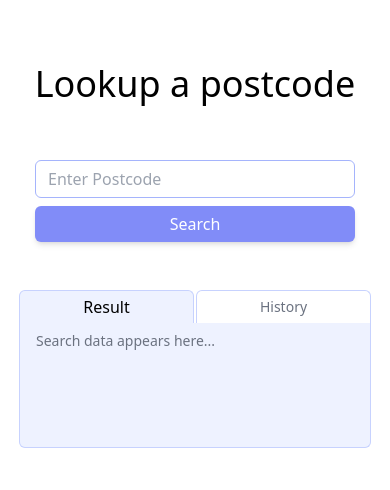
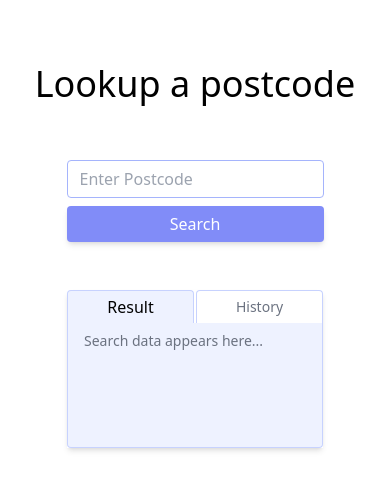
Before and after one commit to dkumza/postcodes-api-front, a React (Vite) app: page / in a window 390 px wide. Shown: the top 490 px of the page. Built offline with nearby package versions, Linux system fonts and the light colour scheme.

Commit message:
styling fix

```diff
--- a/src/App.jsx
+++ b/src/App.jsx
@@ -5,11 +5,11 @@ import { Form } from './components/forms/Form';
 
 function App() {
   return (
-    <>
+    <div className='flex flex-col items-center'>
       <Header />
       <Form />
       <Information />
-    </>
+    </div>
   );
 }
 
--- a/src/components/Information/Information.jsx
+++ b/src/components/Information/Information.jsx
@@ -7,12 +7,12 @@ export const Information = () => {
   const showInfo = useSelector((state) => state.postcodes.showInfo);
 
   return (
-    <div className='flex flex-col justify-center items-center'>
+    <div className='flex flex-col justify-center items-center mb-8 md:min-w-[22rem] md:max-w-[22rem] shadow-md'>
       <div className='flex w-full justify-center gap-[2px]'>
         <InformationButton text='Result' />
         <InformationButton text='History' />
       </div>
-      <div>{showInfo ? <Results /> : <History />}</div>
+      <div className='w-full'>{showInfo ? <Results /> : <History />}</div>
     </div>
   );
 };
--- a/src/components/Information/InformationButton.jsx
+++ b/src/components/Information/InformationButton.jsx
@@ -21,7 +21,7 @@ export const InformationButton = ({ text }) => {
 
   return (
     <button
-      className={`${buttonStyle}  border border-indigo-200 border-b-0 min-w-[175px] py-1  rounded-md rounded-b-none`}
+      className={`${buttonStyle}  border border-indigo-200 border-b-0 md:min-w-[175px] w-full py-1  rounded rounded-b-none`}
       onClick={(e) => handleChangeView(e)}
     >
       {text}
--- a/src/components/Information/history/History.jsx
+++ b/src/components/Information/history/History.jsx
@@ -5,10 +5,10 @@ export const History = () => {
   const { postcodes } = useSelector((state) => state.postcodes);
 
   return (
-    <div className='container relative bg-indigo-50 rounded-md rounded-t-none border border-indigo-200 border-t-0 min-w-[22rem] p-2 px-2'>
+    <div className='container min-w-64 md:min-w-[22rem] bg-indigo-50 rounded rounded-t-none border border-indigo-200 border-t-0 p-2 px-4'>
       <div className={`min-h-[108px] max-h-[108px] overflow-auto`}>
         {postcodes.length === 0 && (
-          <h2 className='text-gray-500 text-sm px-2'>Search history appears here...</h2>
+          <h2 className='text-gray-500 text-sm'>Search history appears here...</h2>
         )}
         {postcodes &&
           postcodes.map((postcode, index) => <HistoryItems key={index} postcode={postcode} />)}
--- a/src/components/Information/history/HistoryItems.jsx
+++ b/src/components/Information/history/HistoryItems.jsx
@@ -22,7 +22,7 @@ export const HistoryItems = ({ postcode }) => {
   return (
     <div className=''>
       {modal && <DeleteModal />}
-      <div className='hover:cursor-pointer hover:bg-indigo-100 px-2 flex justify-between items-center py-1'>
+      <div className='hover:cursor-pointer hover:bg-indigo-100 px-2 flex justify-between items-center py-1 min-w-full'>
         <p onClick={() => handleSearch(postcode)}>{postcode}</p>
         <div onClick={() => handleToDelete(postcode)}>
           <img className='h-6 hover:bg-gray-100 rounded-full p-1' src={delIcon} alt='' />
--- a/src/components/Information/results/Results.jsx
+++ b/src/components/Information/results/Results.jsx
@@ -5,8 +5,8 @@ export const Results = () => {
   const postCodeInfo = useSelector((state) => state.postcodes.postcodeInfo);
 
   return (
-    <div className='container bg-indigo-50 rounded-md rounded-t-none border border-indigo-200 border-t-0 min-w-[22rem] p-2 px-4'>
-      <div className='min-h-[108px]'>
+    <div className='container min-w-64 md:min-w-[22rem] bg-indigo-50 rounded rounded-t-none border border-indigo-200 border-t-0 p-2 px-4'>
+      <div className='min-h-[108px] max-h-[108px]'>
         {/* show if no postcode are fetched. else show fetched postcode information */}
         {!postCodeInfo && <h2 className='text-gray-500 text-sm'>Search data appears here...</h2>}
         {postCodeInfo && (
@@ -27,3 +27,5 @@ export const Results = () => {
     </div>
   );
 };
+
+// min-w-[22rem]
--- a/src/components/forms/Form.jsx
+++ b/src/components/forms/Form.jsx
@@ -23,7 +23,7 @@ export const Form = () => {
   return (
     <div className='container flex flex-col justify-center py-12 w-fit gap-2'>
       <ToastThemed />
-      <form className='flex flex-col gap-2 min-w-80' onSubmit={formik.handleSubmit}>
+      <form className='flex flex-col gap-2 md:min-w-80' onSubmit={formik.handleSubmit}>
         <FormInput formik={formik} />
         <FormButton />
       </form>
--- a/src/components/forms/FormButton.jsx
+++ b/src/components/forms/FormButton.jsx
@@ -9,7 +9,7 @@ export const FormButton = () => {
       <button
         className={`${
           spinner ? `hover:cursor-not-allowed` : null
-        } rounded-md shadow-md border-indigo-400 h-9 px-3 w-full capitalize bg-indigo-400 text-white hover:bg-indigo-500 flex justify-center items-center`}
+        } rounded shadow-md border-indigo-400 h-9 px-3 w-full capitalize bg-indigo-400 text-white hover:bg-indigo-500 flex justify-center items-center`}
         type='submit'
         disabled={spinner}
       >
--- a/src/components/forms/FormInput.jsx
+++ b/src/components/forms/FormInput.jsx
@@ -6,7 +6,7 @@ export const FormInput = ({ formik }) => {
   return (
     <div className='flex flex-col'>
       <input
-        className={`${formikBorder} border rounded-md py-1.5 px-3 focus:border-indigo-500 focus:outline-none`}
+        className={`${formikBorder} border rounded py-1.5 px-3 focus:border-indigo-500 focus:outline-none`}
         placeholder='Enter Postcode'
         type='text'
         name='postcode'
```
Also changed, not shown: 6 other files (tests, documents, lock files or other folders).
